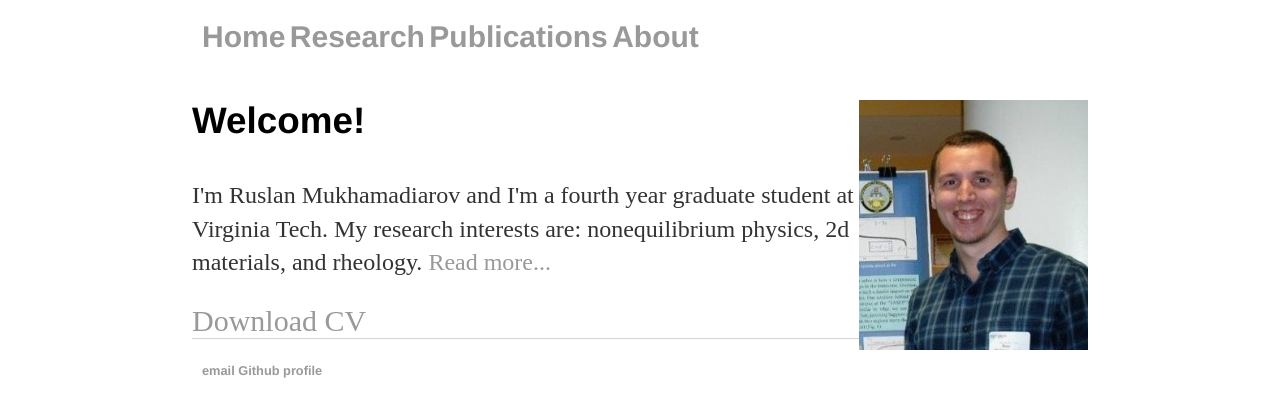
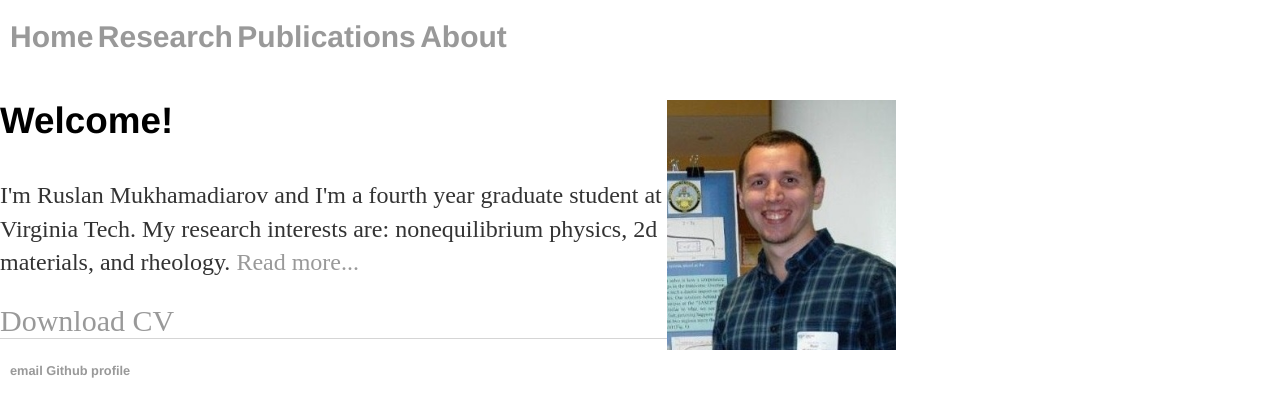
Before and after one commit to RusFortunat/mukhamadiarov, a Jekyll site: the page built from index.html, in a window 1280 px wide. Shown: the top 417 px of the page. Built offline with Jekyll 4.4.1, drawn with Linux system fonts in a browser that asks for light colours.

Commit message:
Update main.css

```diff
--- a/css/main.css
+++ b/css/main.css
@@ -1,4 +1,4 @@
-body { margin: 0 auto; width: 70%; }
+body { margin: 0; width: 70%; }
 
 a { text-decoration: none; color: #999; }
 a:hover { text-decoration: underline; }
```
